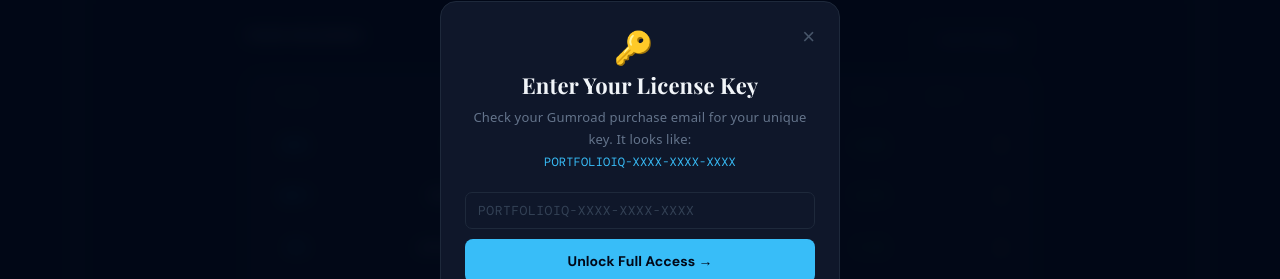
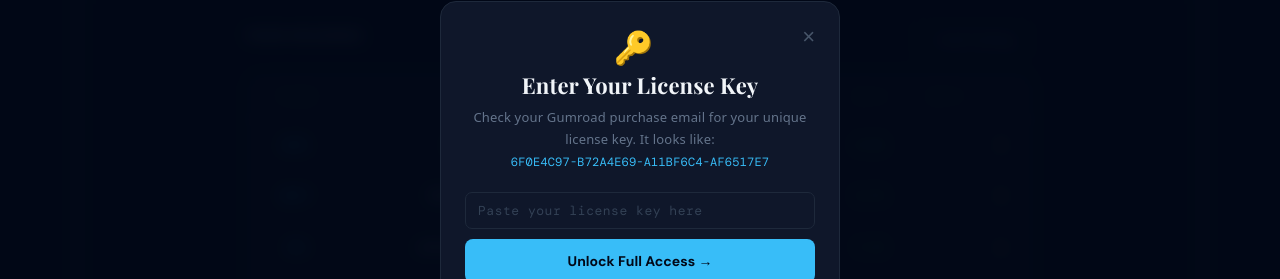
Before and after one commit to alexamerritt-sketch/portfolioiq, a React (Vite) app: page / in a window 1280 px wide. Both pictures are taken after a click on the button "I already purchased". Shown: the part 220-499 px from the top of the page. Built offline with nearby package versions, Linux system fonts and the light colour scheme; a web font is replaced by a local one.

Commit message:
Add Gumroad auto license verification

```diff
--- a/src/App.jsx
+++ b/src/App.jsx
@@ -1,13 +1,6 @@
 import { useState, useEffect, useRef } from "react";
 
 const SECTORS = ["Technology", "Healthcare", "Financials", "Consumer", "Energy", "Utilities", "Materials", "Industrials", "Real Estate", "Communication"];
-
-// Add new license keys here each time someone purchases
-// Format: "PORTFOLIOIQ-XXXX-XXXX-XXXX"
-const VALID_KEYS = [
-  "PORTFOLIOIQ-DEMO-1234-5678", // test key
-];
-
 const GUMROAD_URL = "https://merritt84.gumroad.com/l/portfolio-health-checker";
 
 const initialHoldings = [
@@ -120,29 +113,51 @@
   const [key, setKey] = useState("");
   const [error, setError] = useState("");
   const [checking, setChecking] = useState(false);
-  function handleCheck() {
-    setChecking(true); setError("");
-    setTimeout(() => {
-      const clean = key.trim().toUpperCase();
-      if (VALID_KEYS.includes(clean)) {
-        localStorage.setItem("portfolioiq_key", clean);
+
+  async function handleCheck() {
+    setChecking(true);
+    setError("");
+    try {
+      const response = await fetch("/api/verify", {
+        method: "POST",
+        headers: { "Content-Type": "application/json" },
+        body: JSON.stringify({ licenseKey: key.trim() })
+      });
+      const data = await response.json();
+      if (data.valid) {
+        localStorage.setItem("portfolioiq_verified", "true");
+        localStorage.setItem("portfolioiq_key", key.trim());
         onUnlock();
       } else {
         setError("Invalid license key. Please check your Gumroad purchase email and try again.");
       }
-      setChecking(false);
-    }, 900);
+    } catch (err) {
+      setError("Could not verify key. Please check your connection and try again.");
+    }
+    setChecking(false);
   }
+
   return (
     <div style={{ position: "fixed", inset: 0, zIndex: 100, background: "rgba(2,8,23,0.9)", backdropFilter: "blur(8px)", display: "flex", alignItems: "center", justifyContent: "center", padding: 16 }}>
       <div style={{ background: "#0f172a", border: "1px solid #1e293b", borderRadius: 16, padding: "32px 24px", maxWidth: 400, width: "100%" }}>
         <button onClick={onClose} style={{ float: "right", background: "none", border: "none", color: "#475569", fontSize: 22, cursor: "pointer", marginTop: -8, lineHeight: 1 }}>×</button>
         <div style={{ fontSize: 32, marginBottom: 12 }}>🔑</div>
         <h3 style={{ fontFamily: "'Playfair Display', serif", fontSize: 22, fontWeight: 700, color: "#f1f5f9", marginBottom: 8 }}>Enter Your License Key</h3>
-        <p style={{ fontSize: 13, color: "#64748b", lineHeight: 1.7, marginBottom: 20 }}>Check your Gumroad purchase email for your unique key. It looks like:<br/><span style={{ color: "#38bdf8", fontFamily: "'DM Mono', monospace", fontSize: 12 }}>PORTFOLIOIQ-XXXX-XXXX-XXXX</span></p>
-        <input placeholder="PORTFOLIOIQ-XXXX-XXXX-XXXX" value={key} onChange={e => setKey(e.target.value)} onKeyDown={e => e.key === "Enter" && handleCheck()} style={{ marginBottom: 10, fontFamily: "'DM Mono', monospace", fontSize: 13, letterSpacing: "0.04em" }} />
+        <p style={{ fontSize: 13, color: "#64748b", lineHeight: 1.7, marginBottom: 20 }}>
+          Check your Gumroad purchase email for your unique license key. It looks like:<br />
+          <span style={{ color: "#38bdf8", fontFamily: "'DM Mono', monospace", fontSize: 12 }}>6F0E4C97-B72A4E69-A11BF6C4-AF6517E7</span>
+        </p>
+        <input
+          placeholder="Paste your license key here"
+          value={key}
+          onChange={e => setKey(e.target.value)}
+          onKeyDown={e => e.key === "Enter" && handleCheck()}
+          style={{ marginBottom: 10, fontFamily: "'DM Mono', monospace", fontSize: 13, letterSpacing: "0.04em" }}
+        />
         {error && <div style={{ color: "#f87171", fontSize: 12, marginBottom: 10, lineHeight: 1.5 }}>{error}</div>}
-        <button onClick={handleCheck} disabled={!key || checking}
+        <button
+          onClick={handleCheck}
+          disabled={!key || checking}
           style={{ width: "100%", background: checking ? "#1e293b" : "#38bdf8", color: checking ? "#475569" : "#020817", border: "none", padding: "13px", borderRadius: 8, fontFamily: "'DM Sans', sans-serif", fontWeight: 700, fontSize: 14, cursor: key && !checking ? "pointer" : "not-allowed", transition: "all 0.2s", marginBottom: 14 }}>
           {checking ? "Verifying key..." : "Unlock Full Access →"}
         </button>
@@ -162,7 +177,7 @@
   const [stage, setStage] = useState("input");
   const [metrics, setMetrics] = useState(null);
   const [unlocked, setUnlocked] = useState(() => {
-    try { const k = localStorage.getItem("portfolioiq_key"); return k && VALID_KEYS.includes(k); } catch { return false; }
+    try { return localStorage.getItem("portfolioiq_verified") === "true"; } catch { return false; }
   });
   const [showLicenseModal, setShowLicenseModal] = useState(false);
   const [animIn, setAnimIn] = useState(false);
@@ -314,7 +329,7 @@
           {stage === "results" && metrics && (
             <div ref={resultsRef} style={{ opacity: animIn ? 1 : 0, transition: "opacity 0.5s ease" }}>
 
-              {/* Score — always visible */}
+              {/* Score — always visible to free users */}
               <div style={{ background: "#0a0f1a", border: `1px solid ${metrics.scoreColor}44`, borderRadius: 16, padding: "24px 20px", marginBottom: 20 }}>
                 <div className="score-flex" style={{ display: "flex", alignItems: "center", gap: 20, flexWrap: "wrap" }}>
                   <ScoreRing score={metrics.divScore} color={metrics.scoreColor} size={110} />
@@ -339,14 +354,14 @@
                 )}
               </div>
 
-              {/* Full Results */}
+              {/* Full Results — blurred behind paywall */}
               <div style={{ position: "relative" }}>
                 {!unlocked && (
                   <div style={{ position: "absolute", inset: 0, zIndex: 10, background: "rgba(2,8,23,0.65)", backdropFilter: "blur(8px)", borderRadius: 16, display: "flex", alignItems: "center", justifyContent: "center", padding: 20, minHeight: 300 }}>
                     <div style={{ background: "#0f172a", border: "1px solid #1e293b", borderRadius: 16, padding: "32px 24px", textAlign: "center", maxWidth: 360, width: "100%" }}>
                       <div style={{ fontSize: 36, marginBottom: 12 }}>📊</div>
                       <h3 style={{ fontFamily: "'Playfair Display', serif", fontSize: 22, fontWeight: 700, color: "#f1f5f9", marginBottom: 10 }}>Your Full Report Is Ready</h3>
-                      <p style={{ fontSize: 13, color: "#64748b", lineHeight: 1.7, marginBottom: 20 }}>Unlock risk flags, sector concentration breakdown, dividend & fee analysis, and a personalized step-by-step rebalancing plan.</p>
+                      <p style={{ fontSize: 13, color: "#64748b", lineHeight: 1.7, marginBottom: 20 }}>Unlock risk flags, sector breakdown, dividend & fee analysis, and a personalized step-by-step rebalancing plan.</p>
                       <a href={GUMROAD_URL} target="_blank" rel="noopener noreferrer" style={{ display: "block", background: "linear-gradient(135deg, #b8933a, #d4a84b)", color: "#0c0e0f", padding: "14px", borderRadius: 8, fontSize: 15, fontWeight: 800, textDecoration: "none", marginBottom: 10 }}>Unlock Full Access — $7 →</a>
                       <button onClick={() => setShowLicenseModal(true)} style={{ background: "transparent", color: "#475569", border: "1px solid #1e293b", padding: "10px", borderRadius: 8, fontSize: 13, cursor: "pointer", width: "100%", fontFamily: "'DM Sans', sans-serif" }}>I already purchased — enter key</button>
                       <p style={{ fontSize: 11, color: "#334155", marginTop: 12 }}>One-time payment · No subscription · Instant access</p>
@@ -355,6 +370,7 @@
                 )}
 
                 <div style={{ filter: unlocked ? "none" : "blur(5px)", pointerEvents: unlocked ? "auto" : "none", userSelect: unlocked ? "auto" : "none" }}>
+
                   <div style={{ marginBottom: 20 }}>
                     <div style={{ fontSize: 12, color: "#475569", textTransform: "uppercase", letterSpacing: "0.1em", marginBottom: 12 }}>Risk Flags</div>
                     <div style={{ display: "flex", flexDirection: "column", gap: 8 }}>
```
Also changed, not shown: api/verify.js (added, +30 -0 lines).
